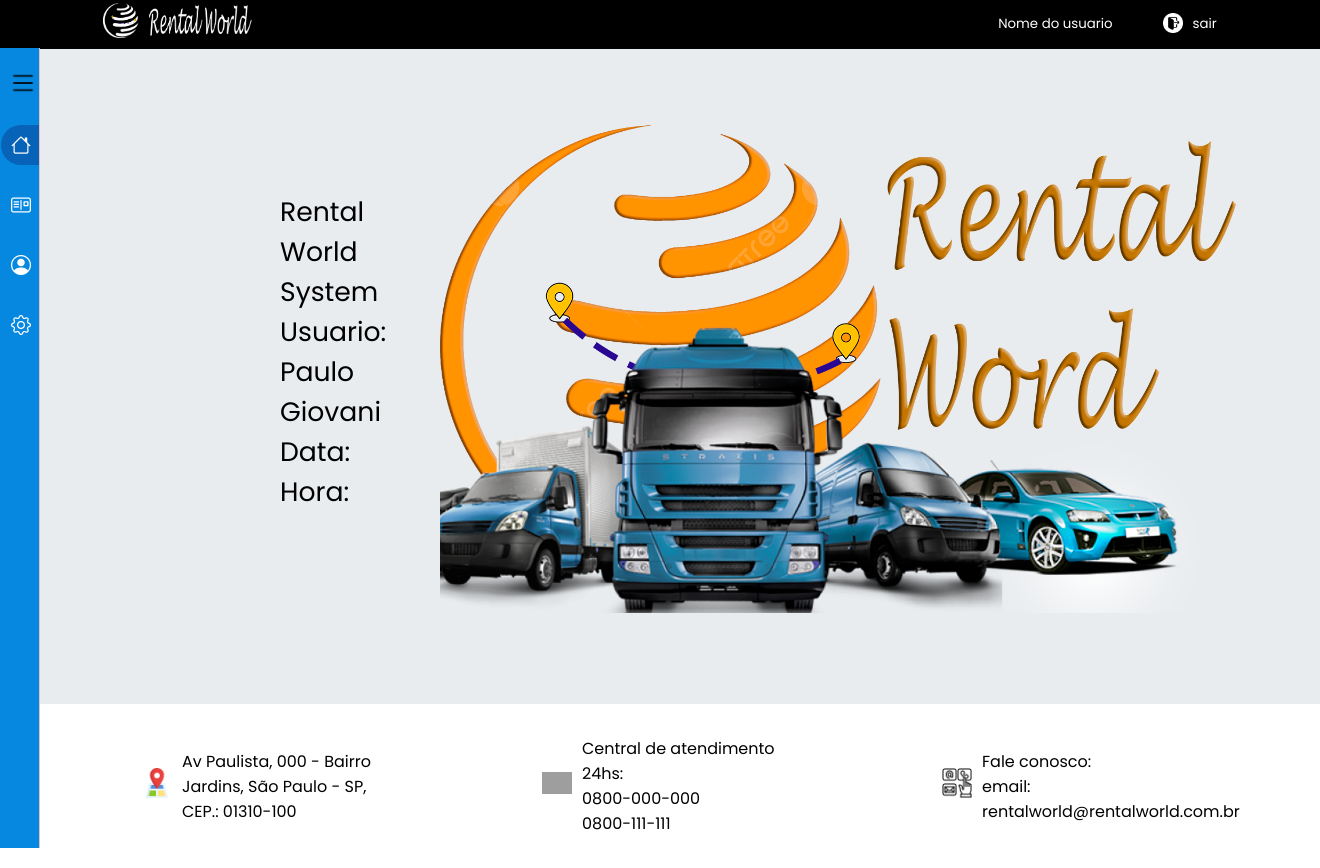
After one commit to pgbmjc/Projeto, a PHP site: page /TESTE/portal_gestao-teste.php in a window 1320 px wide. The commit adds this page. Run offline with PHP 8.4, Linux system fonts and the light colour scheme; grey boxes are pictures that could not be loaded.

Commit message:
novo_menu1

```diff
--- a/TESTE/menu_gestao_lateral.html
+++ b/TESTE/menu_gestao_lateral.html
@@ -3,7 +3,7 @@
 	<head>
 		<meta charset="UTF-8">
 		<meta name="viewport" content="width=device-width, initial-scale=1.0">
-		<link rel="stylesheet" type="text/css" href="teste_menu.css">
+		<link rel="stylesheet" type="text/css" href="portal_gestao.css">
 		<link rel="stylesheet" href="https://cdn.jsdelivr.net/npm/bootstrap-icons@1.10.5/font/bootstrap-icons.css">
         <title>Rental World</title>
 	</head>
@@ -20,14 +20,11 @@
         <div class="portal_cliente_div">
             <a href="portal_gestao.php">Nome do usuario</a>
             <grafic>
-                <a href="../index.php"><img src="../img/sair.png" class="fig_login"></a>
+                <a href="../index.php"><img src="../img/sair1.png" class="fig_login"></a>
             </grafic>
             <a href="../index.php">sair</a>
         </div>
     </div>
-
-
-
 
     <aside class="menu_aside">
 
@@ -61,7 +58,7 @@
 
                 <li class="menu_li">
                     <a class="menu_a" href="#">
-                        <span class="icon"><i class="bi bi-person-vcard"></i></span>
+                        <span class="icon"><i class="bi bi-person-circle"></i></span>
                         <span class="txt">Cadastro Usuario</span>
                         <img src="img/lista.png" class="lista_img" id="btn_sub_expandir2">
                     </a>
@@ -74,7 +71,7 @@
 
                 <li class="menu_li">
                     <a class="menu_a" href="#">
-                        <span class="icon"><i class="bi bi-postcard"></i></span>
+                        <span class="icon"><i class="bi bi-gear"></i></span>
                         <span class="txt">Configurações</span>
                         <img src="img/lista.png" class="lista_img" id="btn_sub_expandir3">
                     </a>
--- /dev/null
+++ b/TESTE/portal_gestao-teste.php
@@ -0,0 +1,37 @@
+<!DOCTYPE html>
+<html lang="pt-br">
+	<head>
+		<meta charset="UTF-8">
+		<meta name="viewport" content="width=device-width, initial-scale=1.0">
+		<link rel="stylesheet" type="text/css" href="portal_gestao.css">
+		<title>Rental World</title>
+	</head>
+
+<body>
+	<header>
+    	 <div>
+			<?php include 'menu_gestao_lateral.html';?>
+		</div>
+	</header>
+
+	<main>
+		<div class="conteudo_portal">
+			<div class="conteudo">
+				<p> Rental World System <br></p>
+				<span> Usuario: Paulo Giovani<br>Data:<br>Hora:<br></span>
+			</div>
+
+			<div class="conteudo">
+				<img src="../img/frota.png" class="img_central">
+			</div>
+		</div>
+	</main>
+
+	<footer>
+       	<div>
+			<?php include 'rodape_gestao.html';?>
+		</div>
+	</footer>
+
+</body>
+</html>
--- a/TESTE/teste_menu.css
+++ b/TESTE/portal_gestao.css
@@ -7,145 +7,13 @@
     font-family: 'Poppins', sans-serif, arial, helvetica, sans-serif;
 }
 
-/* menu */
-
-main{
-    background-color:  rgb(255, 219, 153);
-}
-
-
-.menu_aside{
-    position: fixed;
-    top: 60px;
-    left:0;
-    display: flex;
-    flex-direction: column;
-    width: 50px;
-    height: 100%;
-    padding-top: 20px;
-    padding-bottom: 20px;
-    border-right: 1px solid rgb(232, 191, 191);
-    background-color: rgb(233, 236, 239);
-    overflow: hidden;
-    transition: 0.5s;
-}
-
-/* para expandir sem uso do botao apenas proximando
-.menu_aside:hover{
-    width: 200px;
-}
-*/
-
-.menu_aside.expandir{
-    width: 240px;
-}
-
-.menu_btn{
-    width: 100%;
-    margin-bottom: 16px;
-    margin-left: 10px;
-}
-
-.lista_img{
-    width: 35px;
-    transition: transform 0.4s;
-    cursor: pointer;
-}
-
-.lista_img:hover{
-    transform: scale(1.2);
-}
-
-.menu_nav{
-    margin-left: 1px;
-    height: 100%;
-}
-
-.menu_ul{
-    height: 100%;
-    list-style-type: none;
-}
-
-.menu_li{
-    margin-top: 30px;
-    background: transparent;
-    padding: 0;
-}
-
-.menu_ul li a.ativo{
-    background-color:rgba(22, 123, 224, 0.8);
-}
-
-.menu_ul li a{
-    display: inline-flex;
-    align-items: center;
-    gap: 12px;
-    height: 40px;
-    font-family: inherit;
-    color: rgb(9, 9, 9);
-    cursor: pointer;
-    font-size: 14px;
-    text-decoration: none;
-    padding: 0 18px 0 10px;
-    border-radius: 24px;
-    line-height: 1;
-    transition: all 0.3s;
-}
-
-.menu_ul li a:hover{
-    background: rgba(22, 123, 224, 0.8);
-}
-
-.menu_ul li i{
-    position: relative;
-    font-size: 28px;
-    transition: 0.2s;
-}
-
-.sub_menu_ul{
-    display: flex;
-    flex-direction: column;
-    padding: 0;
-    width: 100%;
-    height: 0px;
-    overflow: hidden;
-    transition: 0.5s;
-}
-
-.sub_menu_li{
-    padding: 0;
-    width: 100%;
-    text-align: left;
-    height: 48px;
-    list-style-type:none;
-    margin-top: 1px;
-    margin-left:50px;
-}
-
-.sub_menu_ul.expandir1{
-    height: 150px;
-}
-
-.sub_menu_ul.expandir2{
-    height: 90px;
-}
-
-.sub_menu_ul.expandir3{
-    height: 150px;
-}
-
-.sub_menu_li .menu_a{
-    font-size: 12px;
-}
-
-
-/* FIM DO MENU LATERAL */
+/* menuL horizontal */
 
 .sub_menu{
     position: fixed;
     top: 0px;
     display: flex;
-    background-color:rgb(0, 168, 230);
+    background-color:rgb(0, 0, 0);
     width: 100%;
     max-height: 200px;
     padding: .2rem;
@@ -159,7 +27,7 @@
 }
 
 .logo_menu{
-    width: 200px;
+    width: 150px;
     margin:auto;
 }
 
@@ -187,28 +55,149 @@
     margin-right: 10px;
 }
 
+/* menu vertical - lateral */
 
+.menu_aside{
+    position:fixed;
+    top: 48px;
+    margin-left: 0;
+    left:0;
+    display: flex;
+    flex-direction: column;
+    width: 40px;
+    height: 100%;
+    padding-top: 20px;
+    padding-bottom: 20px;
+    border-right: 1px solid rgb(232, 191, 191);
+    background-color: rgb(6, 136, 224) ;
+    overflow: hidden;
+    transition: 0.5s;
+}
+
+/* para expandir sem uso do botao apenas proximando
+.menu_aside:hover{
+    width: 200px;
+}
+*/
+
+.menu_aside.expandir{
+    width: 240px;
+}
+
+.menu_btn{
+    width: 100%;
+    margin-left: 8px;
+}
+
+.lista_img{
+    width: 30px;
+    transition: transform 0.4s;
+    cursor: pointer;
+}
+
+.lista_img:hover{
+    transform: scale(1.2);
+}
+
+.menu_nav{
+    margin-left: 1px;
+    height: 100%;
+}
+
+.menu_ul{
+    height: 100%;
+    list-style-type: none;
+}
+
+.menu_li{
+    margin-top: 20px;
+    background: transparent;
+    padding: 0;
+}
+
+.menu_ul li a.ativo{
+    background-color:rgba(8, 91, 173, 0.8);
+}
+
+.menu_ul li a{
+    display: inline-flex;
+    align-items: center;
+    gap: 12px;
+    height: 40px;
+    font-family: inherit;
+    color: rgb(255, 255, 255);
+    cursor: pointer;
+    font-size: 14px;
+    text-decoration: none;
+    padding: 0 18px 0 10px;
+    border-radius: 24px;
+    line-height: 1;
+    transition: all 0.3s;
+}
+
+.menu_ul li a:hover{
+    background: rgba(8, 91, 173, 0.8);
+}
+
+.menu_ul li i{
+    position: relative;
+    font-size: 20px;
+    transition: 0.2s;
+}
+
+.sub_menu_ul{
+    display: flex;
+    flex-direction: column;
+    padding: 0;
+    width: 100%;
+    height: 0px;
+    overflow: hidden;
+    transition: 0.5s;
+ }
+
+.sub_menu_li{
+    padding: 0;
+    width: 100%;
+    text-align: left;
+    height: 48px;
+    list-style-type:none;
+    margin-top: 1px;
+    margin-left:50px;
+}
+
+.sub_menu_ul.expandir1{
+    height: 130px;
+}
+
+.sub_menu_ul.expandir2{
+    height: 90px;
+}
+
+.sub_menu_ul.expandir3{
+    height: 130px;
+}
+
+.sub_menu_li .menu_a{
+    font-size: 12px;
+}
 
 
 /*parte central da pagina*/
 
+main{
+    background-color:  rgb(233, 236, 239);
+}
+
 .conteudo_portal{
 	display: flex;
 	align-items: center;
-	margin-top: 5px;
-	margin-bottom: 5px;
-	width: 100%;
-	background-color: rgb(230, 242, 255);
+	margin-left: 200px;
 	padding: 5rem;
-
 }
 
 .conteudo{
-	width: 100%;
 	display: inline;
-    margin-top: 10px;
-	margin-bottom: 10px;
-	font-size: 20pt;
+    font-size: 20pt;
 }
 
 .img_central{
@@ -328,29 +317,27 @@
 
 /* rodape da pagina */
 
-.img_ender{
+.img_rodape{
 	width: 30px;
-}
-
-.img_atendimento{
-	width: 30px;
-}
-
-.img_contato{
-	width: 30px;
+    margin-right: 10px;
 }
 
 footer{
 	display: flex;
-	background-color: rgb(51, 204, 255);
+	background-color: rgb(255, 255, 255);
+}
+
+.rodape_geral{
+    display: flex;
+    margin-left: 100px;
 }
 
 .rodape{
-	display: inline-block;
+	display: inline-flex;
 	align-items: center;
-	width: 400px;
-	padding: 3rem;
+	width: 300px;
+	padding: 2rem;
 	text-align: left;
-	margin:auto;
-	margin-left: 100px;
+    margin: 0px 100px 0px 0px;
+
 }
--- a/TESTE/rodape_gestao.html
+++ b/TESTE/rodape_gestao.html
@@ -3,28 +3,30 @@
 	<head>
 		<meta charset="UTF-8">
 		<meta name="viewport" content="width=device-width, initial-scale=1.0">
-		<link rel="stylesheet" type="text/css" href="css/teste_menu.css">
+		<link rel="stylesheet" type="text/css" href="portal_gestao.css">
 		<title>Rental World</title>
 	</head>
 
  <doby>
 
-    <footer>
+   <footer>
+      <div class="rodape_geral">
         <div class="rodape">
-          <grafic><img src="../img/localizacao.png" class="img_ender"></grafic>
+          <grafic><img src="../img/localizacao.png" class="img_rodape"></grafic>
            <p>Av Paulista, 000 - Bairro Jardins, São Paulo - SP, CEP.: 01310-100 </p>
         </div>
 
        <div class="rodape">
-           <grafic><img src="../img/atendimento.png" class="img_atendimento"></grafic>
+           <grafic><img src="../img/atendimento.png" class="img_rodape"></grafic>
            <p>Central de atendimento 24hs:<br> 0800-000-000<br>0800-111-111 <br></p>
         </div>
 
         <div class="rodape">
-           <grafic><img src="../img/contato.png" class="img_contato"></grafic>
+           <grafic><img src="../img/contato.png" class="img_rodape"></grafic>
            <p>Fale conosco:<br> email: rentalworld@rentalworld.com.br</p>
         </div>
-    </footer>
+      </div>
+   </footer>
 
 
 </body>
```
Also changed, not shown: TESTE/portal_teste.php (deleted, +0 -35 lines), TESTE/img/fig_login.png (added), img/sair1.png (added).
